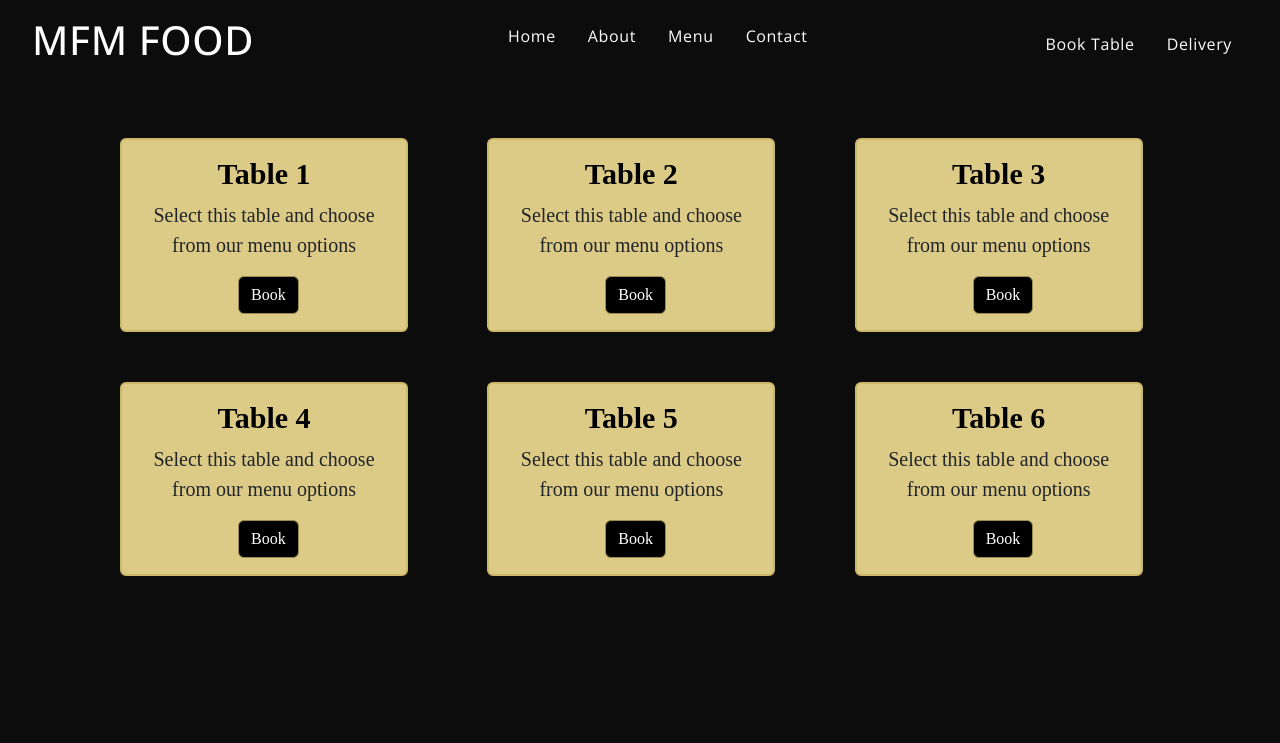
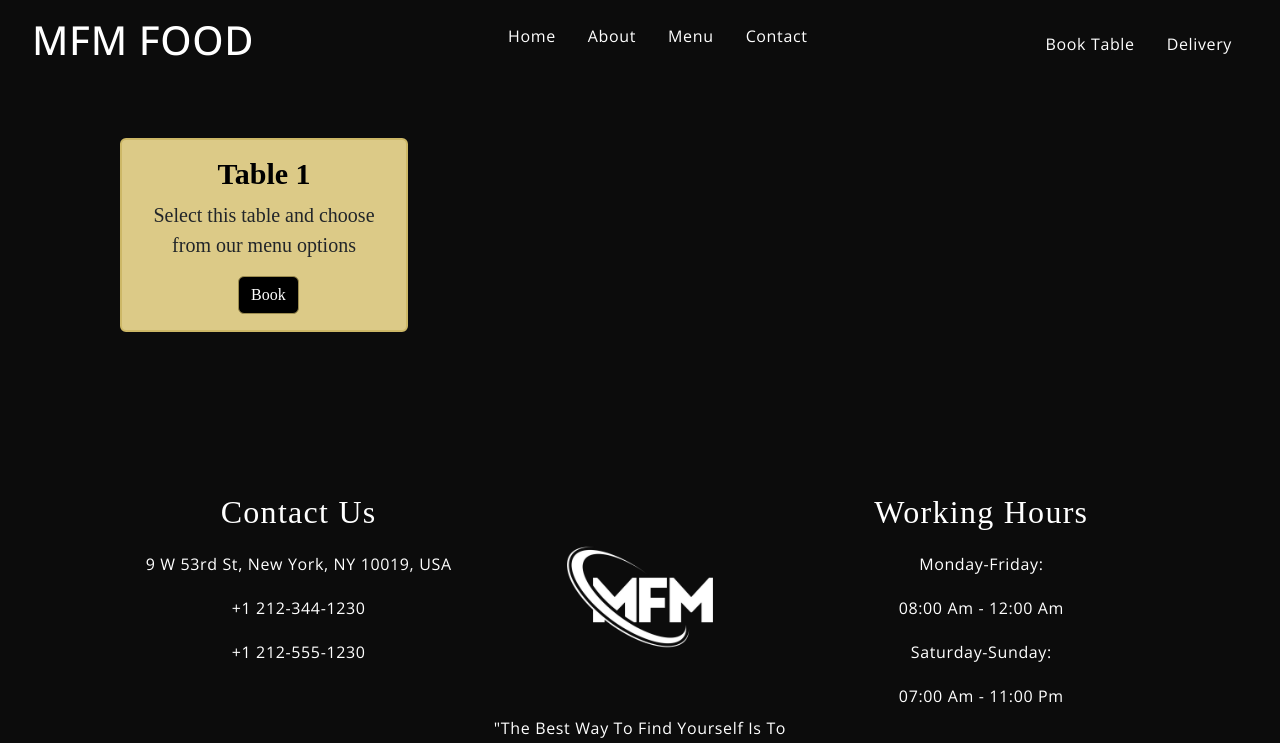
Before and after one commit to MartinKotac/MFMFoodDIGIT, a React (Create React App) app: page /booking in a window 1280 px wide. Shown: the top 743 px of the page. Built offline with nearby package versions, Linux system fonts and the light colour scheme; a web font is replaced by a local one.

Commit message:
Reservation form

```diff
--- a/src/constants/images.js
+++ b/src/constants/images.js
@@ -10,7 +10,6 @@ import menu from '../assets/wine.png';
 import overlaybg from '../assets/overlaybg.png';
 import spoon from '../assets/spoon.svg';
 import welcome from '../assets/trout.webp';
-import findus from '../assets/8-6-octopus.jpg';
 
 
 export default {
@@ -26,5 +25,4 @@ export default {
   overlaybg,
   spoon,
   welcome,
-  findus
 };
--- a/src/container/BookTable/BookTable.js
+++ b/src/container/BookTable/BookTable.js
@@ -1,91 +1,71 @@
 import 'bootstrap/dist/css/bootstrap.min.css';
-import { Button } from 'react-bootstrap';
-import { Card } from 'react-bootstrap';
-import { Row,Col} from 'react-bootstrap';
+import {Button, Container} from 'react-bootstrap';
+import {Card} from 'react-bootstrap';
+import {Row, Col} from 'react-bootstrap';
 import './BookTable.css'
+import React, {useState} from "react";
+import Form from "react-bootstrap/Form";
+
 
 const BookTable = () => {
-    return(
-    <div style={{ backgroundColor:'#0c0c0c'}}>
-    <div className='container' style={{paddingLeft:'50px'}}>
-        <Row >
+    const [showForm, setShowForm] = useState(false);
+    return (
+        <div style={{backgroundColor: '#0c0c0c'}}>
+            <div className='container' style={{paddingLeft: '50px'}}>
+                <Row>
                     <Col>
                         <Card className='cardDesign'>
                             <Card.Body>
                                 <Card.Title className='cardDesignTitle'>Table 1</Card.Title>
-                <Card.Text style={{ fontSize:'20px', textAlign:'center'}}>
+                                <Card.Text style={{fontSize: '20px', textAlign: 'center'}}>
                                     Select this table and choose from our menu options
                                 </Card.Text>
-                <Button className='buttonDesign'>Book</Button>
-                </Card.Body>
-                </Card>
-            </Col>
-
-            <Col>
-                <Card className='cardDesign' >
-                <Card.Body>
-                <Card.Title className='cardDesignTitle'>Table 2 </Card.Title>
-                <Card.Text style={{ fontSize:'20px', textAlign:'center'}}>
-                Select this table and choose from our menu options
-                </Card.Text>
-                <Button className='buttonDesign'>Book</Button>
-                </Card.Body>
-                </Card>
-            </Col>
-
-            <Col>
-                <Card className='cardDesign'>
-                <Card.Body>
-                <Card.Title className='cardDesignTitle'>Table 3</Card.Title>
-                <Card.Text style={{ fontSize:'20px', textAlign:'center'}}>
-                Select this table and choose from our menu options
-                </Card.Text>
-                <Button className='buttonDesign'>Book</Button>
+                                <Button onClick={() => {
+                                    setShowForm(!showForm)
+                                }} className='buttonDesign'>Book</Button>
                             </Card.Body>
                         </Card>
                     </Col>
                 </Row>
-
                 <Row>
-            <Col>
-                <Card className='cardDesign'>
-                <Card.Body>
-                <Card.Title className='cardDesignTitle'>Table 4</Card.Title>
-                <Card.Text style={{ fontSize:'20px', textAlign:'center'}}>
-                Select this table and choose from our menu options
-                </Card.Text>
-                <Button className='buttonDesign'>Book</Button>
-                </Card.Body>
-                </Card>
-            </Col>
-
-            <Col>
-                <Card className='cardDesign'>
-                <Card.Body>
-                <Card.Title className='cardDesignTitle'>Table 5 </Card.Title>
-                <Card.Text style={{ fontSize:'20px', textAlign:'center'}}>
-                Select this table and choose from our menu options
-                </Card.Text>
-                <Button className='buttonDesign'>Book</Button>
-                </Card.Body>
-                </Card>
-            </Col>
-
-            <Col>
-                <Card className='cardDesign'>
-                <Card.Body>
-                <Card.Title className='cardDesignTitle'>Table 6</Card.Title>
-                <Card.Text style={{ fontSize:'20px', textAlign:'center'}}>
-                Select this table and choose from our menu options
-                </Card.Text>
-                <Button className='buttonDesign'>Book</Button>
-                    {/* on click show dropdown */}
-                </Card.Body>
-                </Card>
+                </Row>
+                <Row>
+                    {showForm &&
+                    <div style={{backgroundColor: '#0c0c0c'}}>
+                        <Container>
+                            <Row>
+                                <Col lg="4">
+                                    <Form className='forma'>
+                                        <Form.Group>
+                                            <Form.Label className='labeli'>Name</Form.Label>
+                                            <Form.Control type="text" placeholder="Enter name"/>
+                                            <Form.Text className="text-muted">
+                                                So we can make sure everything as it should be
+                                            </Form.Text>
+                                        </Form.Group>
+                                        <Form.Group className="mb-3" controlId="formAddress">
+                                            <Form.Label className='labeli'>Address</Form.Label>
+                                            <Form.Control type="text" placeholder="Enter address"/>
+                                        </Form.Group>
+                                        <Form.Group className="mb-3" controlId="formPhone">
+                                            <Form.Label className='labeli'>Phone Number</Form.Label>
+                                            <Form.Control type="text" placeholder="07X-XXX-YYY"/>
+                                        </Form.Group>
+                                        <Button variant="primary" type="button" className='custom__button' style={{
+                                            textAlign: 'center',
+                                            position: 'relative',
+                                            left: '28%',
+                                            width: '200px'
+                                        }}>
+                                            Submit
+                                        </Button>
+                                    </Form>
                                 </Col>
                             </Row>
-
-
+                        </Container>
+                    </div>
+                    }
+                </Row>
             </div>
         </div>
     )
```
Lines whose indentation alone changed are shown as unchanged.
